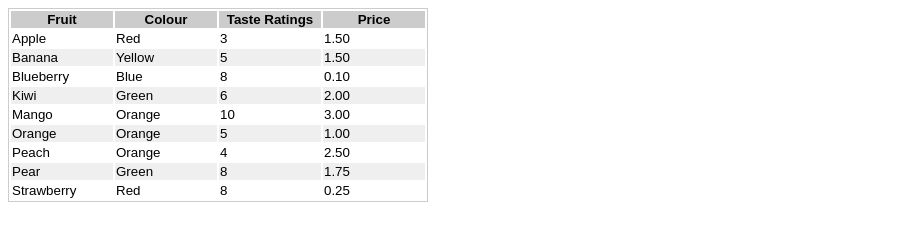
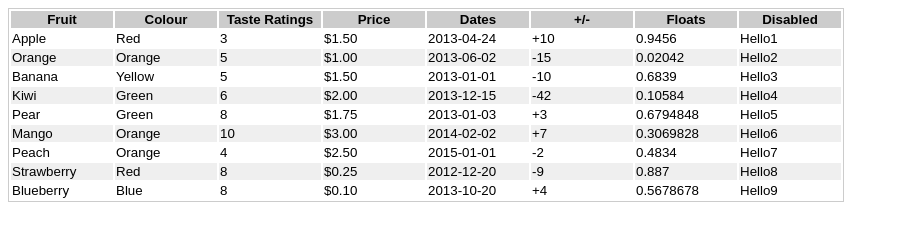
Before and after one commit to jerrodrs/sorty.js, a plain HTML site: page index.html in a window 1280 px wide. Shown: the whole page, without its empty margins (0-899 px from the left). Drawn offline with Linux system fonts and the light colour scheme.

Commit message:
Feature improvement.
Added support for:
-Disabling columns
-Parsing floats and dates

```diff
--- a/index.html
+++ b/index.html
@@ -2,71 +2,111 @@
 <html xmlns="http://www.w3.org/1999/xhtml">
 <head>
 <meta http-equiv="Content-Type" content="text/html; charset=utf-8" />
-<title>Untitled Document</title>
+<title>sorty.js example</title>
 <script type="text/javascript" src="sorty.js"></script>
 </head>
 
 <body>
-<table border="1" class="sortable">
+<table border="1" class="sorty" begin_sort="" start_column="">
   <tr>
     <th width="100" scope="col">Fruit</th>
 	<th width="100" scope="col">Colour</th>
 	<th width="100" scope="col">Taste Ratings</th>
 	<th width="100" scope="col">Price</th>
+	<th width="100" scope="col">Dates</th>
+	<th width="100" scope="col">+/-</th>
+	<th width="100" scope="col">Floats</th>
+	<th width="100" scope="col" disabled="true">Disabled</th>
   </tr>
   <tr>
     <td>Apple</td>
 	<td>Red</td>
 	<td>3</td>
-	<td>1.50</td>
+	<td>$1.50</td>
+	<td>2013-04-24</td>
+	<td>+10</td>
+	<td>0.9456</td>
+	<td>Hello1</td>
   </tr>
   <tr>
     <td>Orange</td>
 	<td>Orange</td>
 	<td>5</td>
-	<td>1.00</td>
+	<td>$1.00</td>
+	<td>2013-06-02</td>
+	<td>-15</td>
+	<td>0.02042</td>
+	<td>Hello2</td>
   </tr>
   <tr>
     <td>Banana</td>
 	<td>Yellow</td>
 	<td>5</td>
-	<td>1.50</td>
+	<td>$1.50</td>
+	<td>2013-01-01</td>
+	<td>-10</td>
+	<td>0.6839</td>
+	<td>Hello3</td>
   </tr>
   <tr>
     <td>Kiwi</td>
 	<td>Green</td>
 	<td>6</td>
-	<td>2.00</td>
+	<td>$2.00</td>
+	<td>2013-12-15</td>
+	<td>-42</td>
+	<td>0.10584</td>
+	<td>Hello4</td>
   </tr>
   <tr>
     <td>Pear</td>
 	<td>Green</td>
 	<td>8</td>
-	<td>1.75</td>
+	<td>$1.75</td>
+	<td>2013-01-03</td>
+	<td>+3</td>
+	<td>0.6794848</td>
+	<td>Hello5</td>
   </tr>
   <tr>
     <td>Mango</td>
 	<td>Orange</td>
 	<td>10</td>
-	<td>3.00</td>
+	<td>$3.00</td>
+	<td>2014-02-02</td>
+	<td>+7</td>
+	<td>0.3069828</td>
+	<td>Hello6</td>
   </tr>
   <tr>
     <td>Peach</td>
 	<td>Orange</td>
 	<td>4</td>
-	<td>2.50</td>
+	<td>$2.50</td>
+	<td>2015-01-01</td>
+	<td>-2</td>
+	<td>0.4834</td>
+	<td>Hello7</td>
   </tr>
   <tr>
     <td>Strawberry</td>
 	<td>Red</td>
 	<td>8</td>
-	<td>0.25</td>
+	<td>$0.25</td>
+	<td>2012-12-20</td>
+	<td>-9</td>
+	<td>0.887</td>
+	<td>Hello8</td>
   </tr>
   <tr>
     <td>Blueberry</td>
 	<td>Blue</td>
 	<td>8</td>
-	<td>0.10</td>
+	<td>$0.10</td>
+	<td>2013-10-20</td>
+	<td>+4</td>
+	<td>0.5678678</td>
+	<td>Hello9</td>
   </tr>
 </table>
 
--- a/sorty.js
+++ b/sorty.js
@@ -1,18 +1,17 @@
 window.onload = function(){
-	var table = document.getElementsByClassName("sortable");
-	var tableRows = document.getElementsByTagName("tr");
-	var columns = document.querySelectorAll("tr th");
-	var tableCells = document.getElementsByTagName("td");
+	var tableSort = document.getElementsByClassName("sorty")[0];
+	var tableRows = tableSort.getElementsByTagName("tr");
+	var columns = tableSort.querySelectorAll("tr th");
+	var tableCells = tableSort.getElementsByTagName("td");
 	var rowsTable = new Array();
 	var sorted = ["up",0];
 
 	var css =
-	'button {width: 110px; }' +
-	'table {border: 1px solid #CCC; font-family: Arial; font-size: 10pt;}' +
-	'th {background: #CCC; border: 0px; }' +
-	'td {border: 0px solid #CCC; }' +
-	'.even {background: #efefef; }' +
-	'.odd {background: #FFF; }';
+	'.sorty {border: 1px solid #CCC; font-family: Arial; font-size: 10pt;}' +
+	'.sorty th {background: #CCC; border: 0px; }' +
+	'.sorty td {border: 0px solid #CCC; }' +
+	'.sorty .even {background: #efefef; }' +
+	'.sorty .odd {background: #FFF; }';
 	var	head = document.getElementsByTagName('head')[0];
 	var	style = document.createElement('style');
 
@@ -52,16 +51,39 @@ window.onload = function(){
 			rowsTable[i] = new Array(columns.length-1);
 	}
 
+	var disabled = new Array();
+
+	for (var k = 0; k < columns.length; k++){
+		disabled[k]=columns[k].getAttribute("disabled");
+	}
+
+
 	for (var i = 0; i < tableRows.length-1; i++) {
 		 for (var j = i * (columns.length), k = 0; j < ((i * (columns.length))+3), k < columns.length; j++, k++){
 			rowsTable[i][k] = tableCells[j].innerHTML;
 		 }
 	}
 
-	sortUp(0);
+
+	var begin_sort=tableSort.getAttribute("begin_sort") || "NaN";
+	var start_column=tableSort.getAttribute("start_column") || 0;
+
+	if(begin_sort == "ascending"){
+		sortUp(start_column - 1);
+	}else if(begin_sort == "descending"){
+		sortDown(start_column - 1);
+	}
+
+	function printTable(){
+		for (var i = 0; i < tableRows.length-1; i++) {
+			 for (var j = i*columns.length, k = 0; j < tableCells.length-1, k < columns.length; j++, k++){
+				if(disabled[k] == "true") continue;
+				 tableCells[j].innerHTML = rowsTable[i][k];
+			 }
+		}
+	}
 
 	function sortUp(rowNum){
-
 		  if(isNaN(rowsTable[0][rowNum]) == true){
 			rowsTable.sort(function(a, b) {
 				var avalue = a[rowNum],
@@ -76,8 +98,8 @@ window.onload = function(){
 			});
 		  }else{
 			rowsTable.sort(function(a, b) {
-				var avalue = parseInt(a[rowNum]),
-					bvalue = parseInt(b[rowNum]);
+				var avalue = parseFloat(a[rowNum]),
+					bvalue = parseFloat(b[rowNum]);
 				if (avalue < bvalue) {
 					return -1;
 				}
@@ -87,18 +109,11 @@ window.onload = function(){
 				return 0;
 			});
 		  }
+		printTable();
+		sorted = ["up",rowNum];
+	}
 
 
-
-
-		for (var i = 0; i < tableRows.length-1; i++) {
-			 for (var j = i*columns.length, k = 0; j < tableCells.length-1, k < columns.length; j++, k++){
-				 tableCells[j].innerHTML = rowsTable[i][k];
-			 }
-		}
-
-		sorted = ["up",rowNum];
-	}
 
 	function sortDown(rowNum){
 		  if(isNaN(rowsTable[0][rowNum]) == true){
@@ -115,8 +130,8 @@ window.onload = function(){
 			});
 		  }else{
 			rowsTable.sort(function(a, b) {
-				var avalue = parseInt(a[rowNum]),
-					bvalue = parseInt(b[rowNum]);
+				var avalue = parseFloat(a[rowNum]),
+					bvalue = parseFloat(b[rowNum]);
 				if (avalue > bvalue) {
 					return -1;
 				}
@@ -126,16 +141,7 @@ window.onload = function(){
 				return 0;
 			});
 		  }
-
-
-
-
-		for (var i = 0; i < tableRows.length-1; i++) {
-			 for (var j = i*columns.length, k = 0; j < tableCells.length-1, k < columns.length; j++, k++){
-				 tableCells[j].innerHTML = rowsTable[i][k];
-			 }
-		}
-
+		printTable();
 		sorted = ["down",rowNum];
 	}
 };
```
